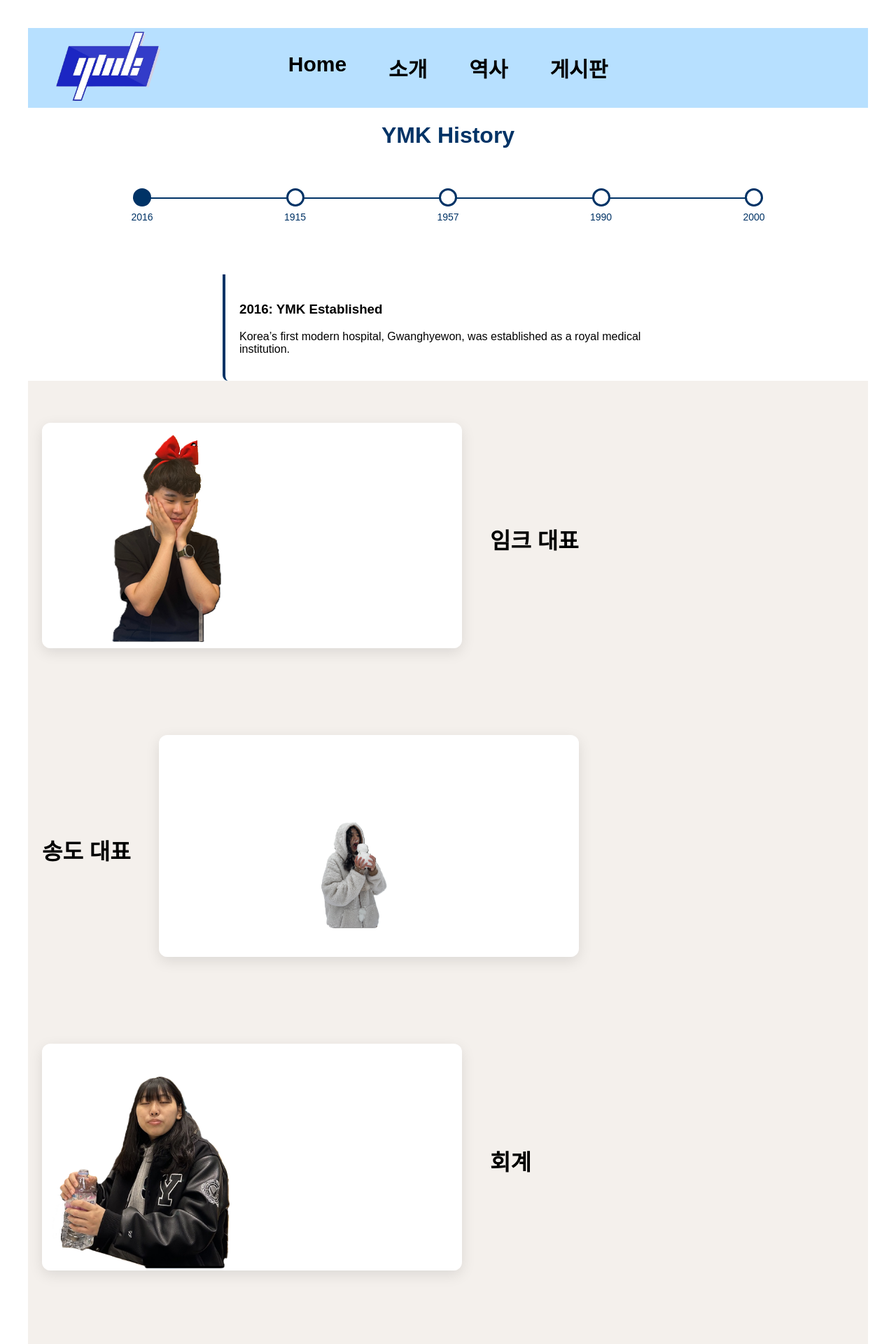
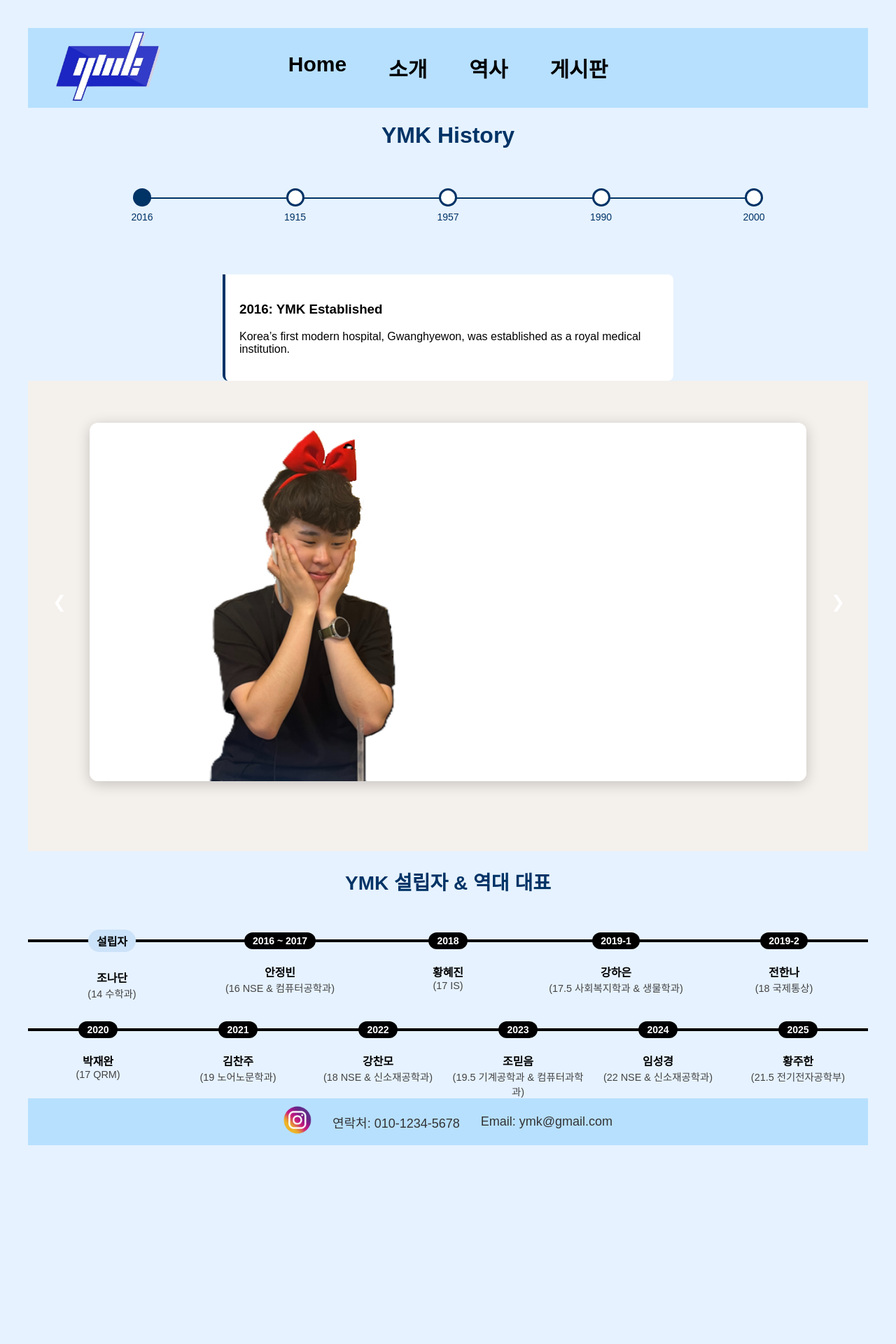
Before and after one commit to davidko0616/web_programming_project, a Flask app: page /history in a window 1280 px wide. Shown: the top 1920 px of the page at 70% size. After the commit the page ends 1636 px from the top, so only its background shows below. Run offline with Flask 3, Linux system fonts and the light colour scheme; some libraries are stand-ins or nearby versions; some web fonts are replaced.

Commit message:
Change from multiple 임원 profiles to a slider

```diff
--- a/static/history.css
+++ b/static/history.css
@@ -124,7 +124,7 @@ h1 {
 
 body {
       font-family: Arial, sans-serif;
-      background: #fff;
+      background: #e6f2ff;
       padding: 40px;
     }
     .timeline {
@@ -193,3 +193,86 @@ body {
       margin-bottom: 60px 0 40px;
       color: #003366;
     }
+
+.slider-horizontal {
+  width: 100%;
+  display: flex;
+  align-items: center;
+  justify-content: center;
+  gap: 20px;
+  perspective: 1000px;
+  margin: 0 auto 40px auto;
+}
+
+.slide-card {
+  flex: 1;/* Adjust width as needed */
+  max-width: 100%;
+  aspect-ratio: 2 / 1;
+  perspective: 1000px;
+  position: relative;
+  cursor: pointer;
+}
+
+.slide-card.flipped .slide-front {
+  transform: rotateY(180deg);
+}
+
+.slide-card.flipped .slide-back {
+  transform: rotateY(0deg);
+}
+
+.slide-front,
+.slide-back {
+  width: 100%;
+  height: 100%;
+  backface-visibility: hidden;
+  border-radius: 12px;
+  overflow: hidden;
+  position: absolute;
+  top: 0;
+  left: 0;
+  transition: transform 0.6s ease-in-out;
+  box-shadow: 0 4px 20px rgba(0, 0, 0, 0.2);
+}
+
+.slide-front {
+  transform: rotateY(0deg);
+  z-index: 2;
+}
+
+.slide-front img {
+  width: 100%;
+  height: 100%;
+  object-fit: cover;/* Ensures the image fills the card nicely */
+  display: block;
+}
+
+.slide-back {
+  background-color: #fff;
+  color: none;
+  transform: rotateY(-180deg);
+  display: flex;
+  flex-direction: column;
+  justify-content: center;
+  align-items: center;
+  padding: 1rem;
+  text-align: center;
+}
+
+
+.slider-btn {
+  background-color: transparent;
+  color: white;
+  border: none;
+  padding: 10px 15px;
+  font-size: 24px;
+  border-radius: 50%;
+  cursor: pointer;
+  transition: background-color 0.3s;
+  width: 48px;
+  height: 48px;
+}
+
+.slider-btn:hover {
+  background-color: none;
+}
--- a/templates/history.html
+++ b/templates/history.html
@@ -83,123 +83,25 @@
 
 <section class="feature-section">
   <div class="feature-container">
-    <div class="feature-image">
-      <img src="../static/pictures/주한 수정 사진.png" alt="Image Here" />
-    </div>
-    <div class="feature-text">
-      <h2>임크 대표</h2>
-      <p></p>
+    <div class="slider-horizontal">
+      <button id="prev-btn" class="slider-btn">❮</button>
+
+      <div class="slide-card" id="slide-card">
+        <div class="slide-front">
+          <img src="image1.jpg" alt="임크 이미지 1" />
+        </div>
+        <div class="slide-back">
+          <h3>임크 대표 1</h3>
+          <p>이 대표는 따뜻한 리더십으로 공동체를 섬기고 있습니다.</p>
+        </div>
+      </div>
+
+      <button id="next-btn" class="slider-btn">❯</button>
     </div>
   </div>
 </section>
 
-<section class="feature-section">
-  <div class="feature-container reverse-layout">
-    <div class="feature-text">
-      <h2>송도 대표</h2>
-      <p></p>
-    </div>
-    <div class="feature-image">
-      <img src="../static/pictures/진하 수정 사진.png" alt="Image Here" />
-    </div>
-  </div>
-</section>
-
-<section class="feature-section">
-  <div class="feature-container">
-    <div class="feature-image">
-      <img src="../static/pictures/연제 수정 사진.png" alt="Image Here" />
-    </div>
-    <div class="feature-text">
-      <h2>회계</h2>
-      <p></p>
-    </div>
-  </div>
-</section>
-
-<section class="feature-section">
-  <div class="feature-container reverse-layout">
-    <div class="feature-text">
-      <h2>서기</h2>
-      <p></p>
-    </div>
-    <div class="feature-image">
-      <img src="../static/pictures/요한 수정 사진.png" alt="Image Here" />
-    </div>
-  </div>
-</section>
-
-<section class="feature-section">
-  <div class="feature-container">
-    <div class="feature-image">
-      <img src="../static/pictures/아론 수정 사진.png" alt="Image Here" />
-    </div>
-    <div class="feature-text">
-      <h2>공지</h2>
-      <p></p>
-    </div>
-  </div>
-</section>
-
-<section class="feature-section">
-  <div class="feature-container reverse-layout">
-    <div class="feature-text">
-      <h2>미디어 & 인스타</h2>
-      <p></p>
-    </div>
-    <div class="feature-image">
-      <img src="../static/pictures/김예진 수정 사진.png" alt="Image Here" />
-    </div>
-  </div>
-</section>
-
-<section class="feature-section">
-  <div class="feature-container">
-    <div class="feature-image">
-      <img src="../static/pictures/찬혁 수정 사진.png" alt="Image Here" />
-    </div>
-    <div class="feature-text">
-      <h2>송도임원</h2>
-      <p></p>
-    </div>
-  </div>
-</section>
-
-<section class="feature-section">
-  <div class="feature-container reverse-layout">
-    <div class="feature-text">
-      <h2>임형언니</h2>
-      <p></p>
-    </div>
-    <div class="feature-image">
-      <img src="../static/pictures/시온 수정 사진.png" alt="Image Here" />
-    </div>
-  </div>
-</section>
-
-<section class="feature-section">
-  <div class="feature-container">
-    <div class="feature-image">
-      <img src="../static/pictures/영광 수정 사진.png" alt="Image Here" />
-    </div>
-    <div class="feature-text">
-      <h2>임형언니</h2>
-      <p></p>
-    </div>
-  </div>
-</section>
-
-<section class="feature-section">
-  <div class="feature-container reverse-layout">
-    <div class="feature-text">
-      <h2>아카이브</h2>
-      <p></p>
-    </div>
-    <div class="feature-image">
-      <img src="../static/pictures/예준 수정 사진.png" alt="Image Here" />
-    </div>
-  </div>
-</section>
+<h2 class="timeline-bottom-title">YMK 설립자 & 역대 대표</h2>
 
 <div class="timeline">
     <div class="entry">
@@ -228,8 +130,6 @@
       <div class="info">(18 국제통상)</div>
     </div>
   </div>
-
-  <h2 class="timeline-bottom-title">YMK 설립자 & 역대 대표</h2>
 
   <div class="timeline timeline-bottom">
     <div class="entry">
@@ -264,6 +164,26 @@
     </div>
   </div>
 
+<div id="footer-wrap">
+            <div id="footer" class="footer">
+              <div class="inner">
+                <div class="relatedLinks">
+                  <ul class="sns">
+                    <li>
+                      <a href="https://www.instagram.com/ymkofficial/"
+                         onmousedown="_trk_clickTrace('EVT', '메인^footer^SNS^인스타그램');"
+                         rel="noopener noreferrer"
+                         target="_blank">
+                        <img alt="instagram 새창으로 열림" src="../static/pictures/foot-icon02.png">
+                      </a>
+                    </li>
+                    <li>연락처: 010-1234-5678</li>
+                    <li>Email: ymk@gmail.com</li>
+                  </ul>
+                </div>
+              </div>
+            </div>
+          </div>
 <script>
   const items = document.querySelectorAll('.timeline-item');
   const sections = document.querySelectorAll('.content-section');
@@ -279,5 +199,93 @@
     });
   });
 </script>
+<script>
+const slides = [
+  {
+    image: "../static/pictures/주한 수정 사진.png",
+    title: "임크 대표",
+    caption: "황주한<br>21.5 전기전자공학부<br>싱가포르, 말레이시아 MK"
+  },
+  {
+    image: "../static/pictures/진하 수정 사진.png",
+    title: "송도 대표",
+    caption: "양진하<br>24.5 정치외교학과<br>필리핀, 몽골 MK"
+  },
+  {
+    image: "../static/pictures/예준 수정 사진.png",
+    title: "미디어 & 아카이빙",
+    caption: "정예준<br>20.5 글로벌인재대학 응용정보공학<br>라오스 MK"
+  },
+  {
+    image: "../static/pictures/시온 수정 사진.png",
+    title: "임형언니",
+    caption: "이시온<br>23 기계공학과<br>중국, 키르기스스탄 MK"
+  },
+  {
+    image: "../static/pictures/찬혁 수정 사진.png",
+    title: "송도 임원",
+    caption: "명찬혁<br>24.5 글로벌인재학부<br>중국, 태국 MK"
+  },
+  {
+    image: "../static/pictures/연제 수정 사진.png",
+    title: "회계",
+    caption: "장연제<br>22.5 UIC HASS QRM<br>필리핀 MK"
+  },
+  {
+    image: "../static/pictures/요한 수정 사진.png",
+    title: "서기",
+    caption: "황요한<br>23.5 경영학과<br>필리핀 MK"
+  },
+  {
+    image: "../static/pictures/영광 수정 사진.png",
+    title: "임형언니",
+    caption: "최영광<br>21 언론홍보영상학부<br>중국, 태국 MK"
+  },
+  {
+    image: "../static/pictures/아론 수정 사진.png",
+    title: "공지",
+    caption: "조아론<br>23 글로벌인재학부 국제통상<br>모로코 MK"
+  },
+  {
+    image: "../static/pictures/예진 수정 사진.png",
+    title: "미디어 & 인스타그램",
+    caption: "김예진<br>23 글로벌인재학부 국제통상<br>몽골 MK"
+  }
+];
+
+let current = 0;
+const card = document.getElementById("slide-card");
+const front = card.querySelector(".slide-front img");
+const back = card.querySelector(".slide-back");
+const prevBtn = document.getElementById("prev-btn");
+const nextBtn = document.getElementById("next-btn");
+
+function updateSlide(index) {
+  front.src = slides[index].image;
+  back.innerHTML = `<h3>${slides[index].title}</h3><p>${slides[index].caption}</p>`;
+}
+
+card.addEventListener("click", () => {
+  card.classList.toggle("flipped");
+});
+
+prevBtn.addEventListener("click", (e) => {
+  e.stopPropagation(); // prevents click from bubbling to the card
+  current = (current - 1 + slides.length) % slides.length;
+  card.classList.remove("flipped"); // reset flip when changing slides
+  updateSlide(current);
+});
+
+nextBtn.addEventListener("click", (e) => {
+  e.stopPropagation();
+  current = (current + 1) % slides.length;
+  card.classList.remove("flipped");
+  updateSlide(current);
+});
+
+// Initialize first slide
+updateSlide(current);
+
+</script>
     </body>
 </html>
```
Also changed, not shown: static/pictures/예진 배경 수정 사진.png (renamed from static/pictures/김예진 배경 수정 사진.png), static/pictures/예진 수정 사진.png (renamed from static/pictures/김예진 수정 사진.png).
